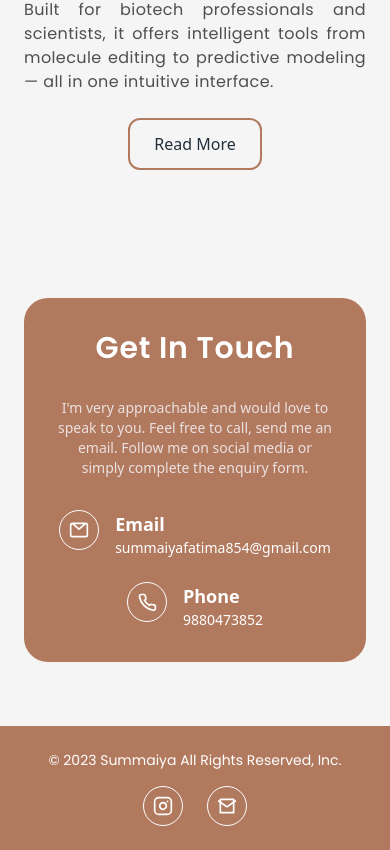
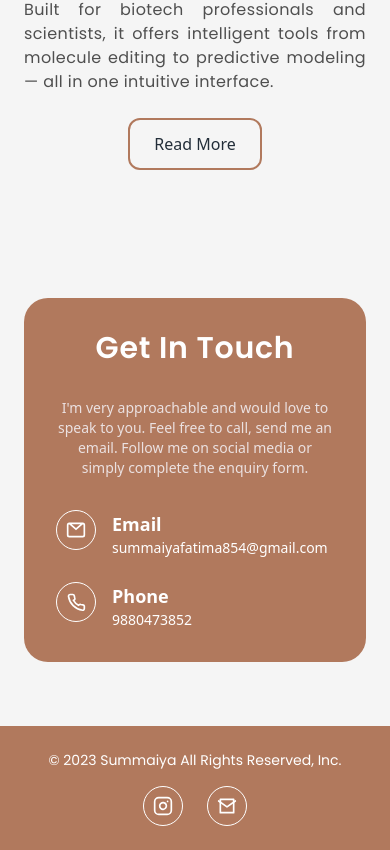
Before and after one commit to summuf11/portfolio, a React (Vite) app: page / in a window 390 px wide. Shown: the part 3783-4633 px from the top of the page. Built offline with nearby package versions, Linux system fonts and the light colour scheme.

Commit message:
final changes 4

```diff
--- a/client/pages/Index.tsx
+++ b/client/pages/Index.tsx
@@ -141,8 +141,10 @@ export default function Index() {
 
          <div className="space-y-6">
   {/* Email */}
-  <div className="flex items-start gap-4 justify-center sm:justify-start">
-    <div className="w-10 h-10 border border-white rounded-full flex items-center justify-center">
+<div className="space-y-6">
+  {/* Email */}
+  <div className="flex items-start gap-4">
+    <div className="w-10 h-10 border border-white rounded-full flex items-center justify-center flex-shrink-0">
       <svg
         className="w-5 h-5 stroke-white"
         fill="none"
@@ -159,8 +161,8 @@ export default function Index() {
   </div>
 
   {/* Phone */}
-  <div className="flex items-start gap-4 justify-center sm:justify-start">
-    <div className="w-10 h-10 border border-white rounded-full flex items-center justify-center">
+  <div className="flex items-start gap-4">
+    <div className="w-10 h-10 border border-white rounded-full flex items-center justify-center flex-shrink-0">
       <svg
         className="w-5 h-5 stroke-white"
         fill="none"
@@ -175,6 +177,7 @@ export default function Index() {
       <p className="text-sm sm:text-base text-white">9880473852</p>
     </div>
   </div>
+</div>
 </div>
 
             </div>
```
